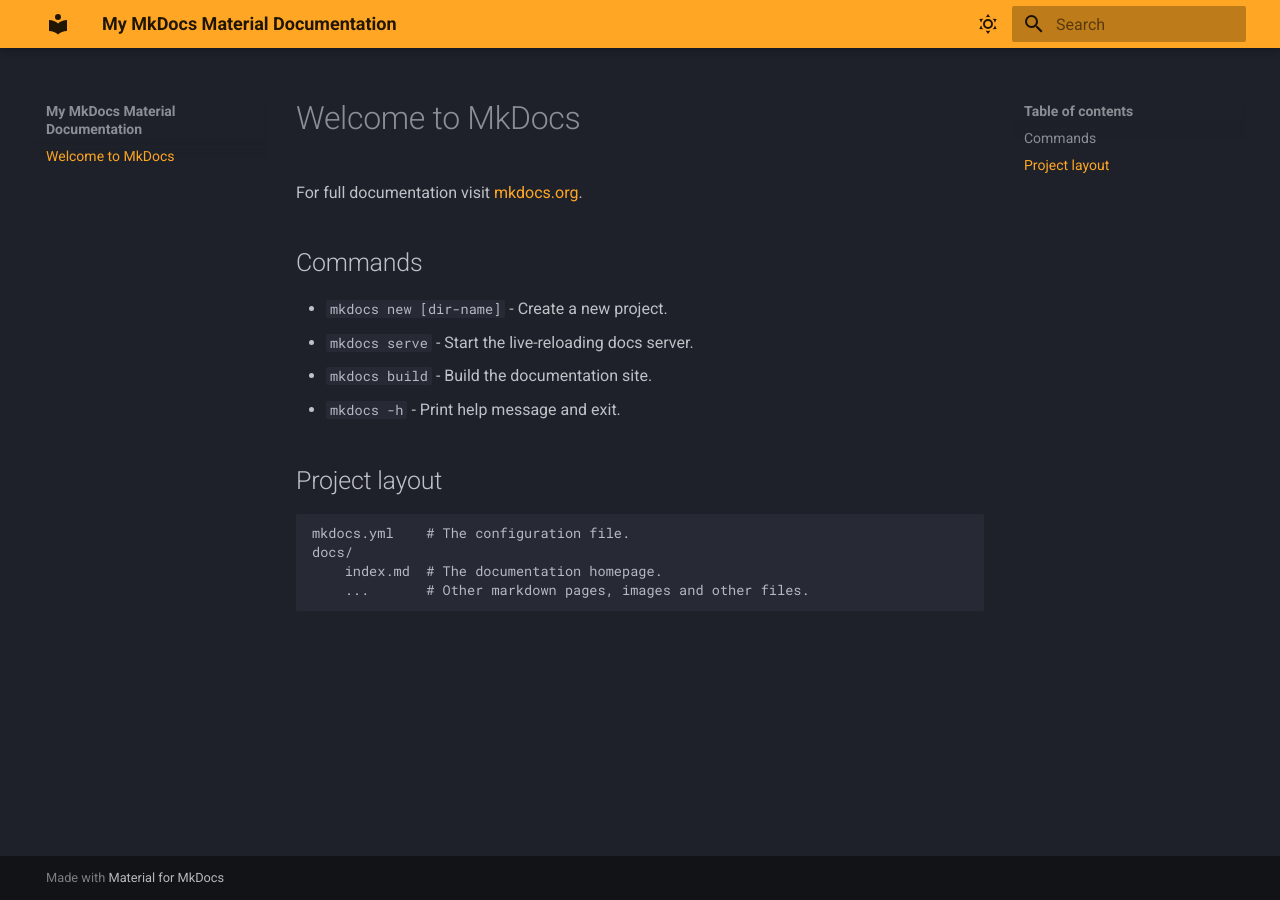
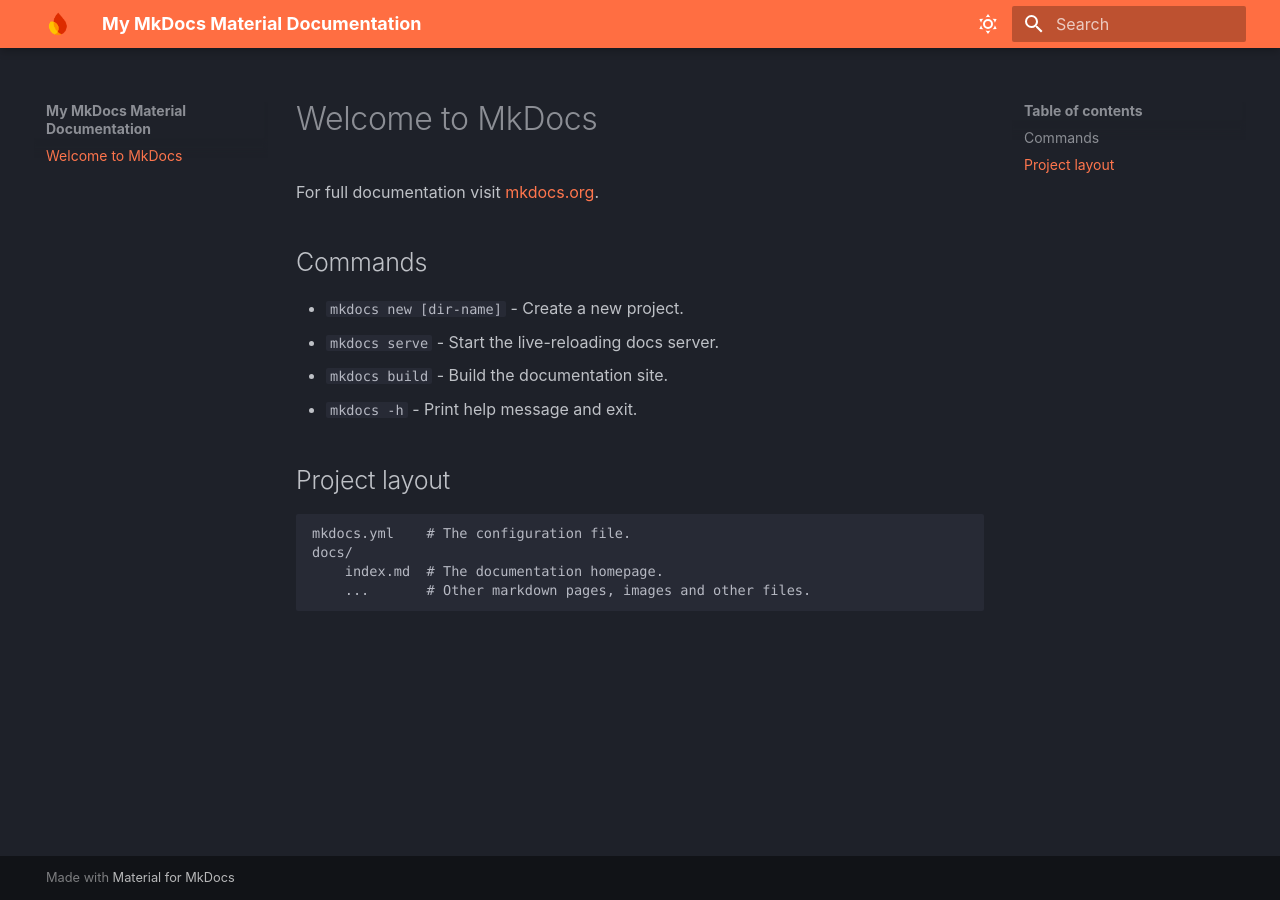
Before and after one commit to jameeel01/MKDOCS, an MkDocs documentation site: the page built from docs/index.md, in a window 1280 px wide. Built offline with MkDocs 1.6.1 and Material for MkDocs 9.7.7, drawn with Linux system fonts in a browser that asks for light colours; some web fonts are replaced.

Commit message:
Fix logo file path and update colours for better contrast

```diff
--- a/mkdocs.yml
+++ b/mkdocs.yml
@@ -2,13 +2,17 @@
 site_url: https://sitename.example
 theme:
   name: material
+  logo: assets/logo.png
+  font:
+    text: Google Sans
+    code: Red Hat Mono
   palette:
     # Dark Mode
     - scheme: slate
       toggle:
         icon: material/weather-sunny
         name: Dark mode
-      primary: orange
+      primary: deep orange
       accent: deep purple
 
     # Light Mode
@@ -16,5 +20,8 @@
       toggle:
         icon: material/weather-night
         name: Light mode
-      primary: orange
+      primary: deep orange
       accent: deep orange
+
+markdown_extensions:
+  - attr_list
```
Also changed, not shown: docs/assets/logo.png (added), 2 other files.
